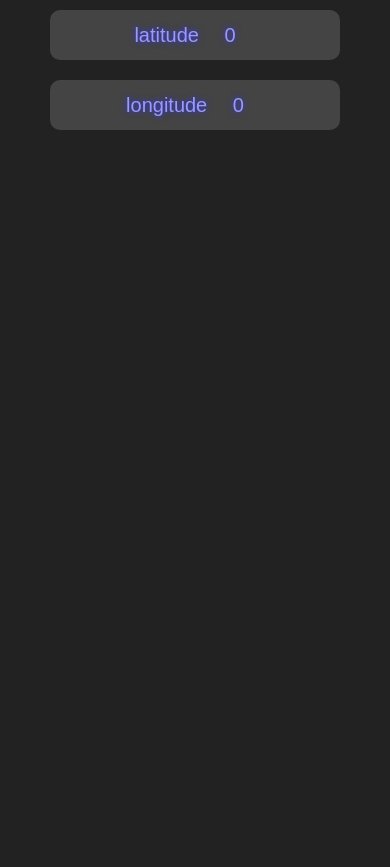
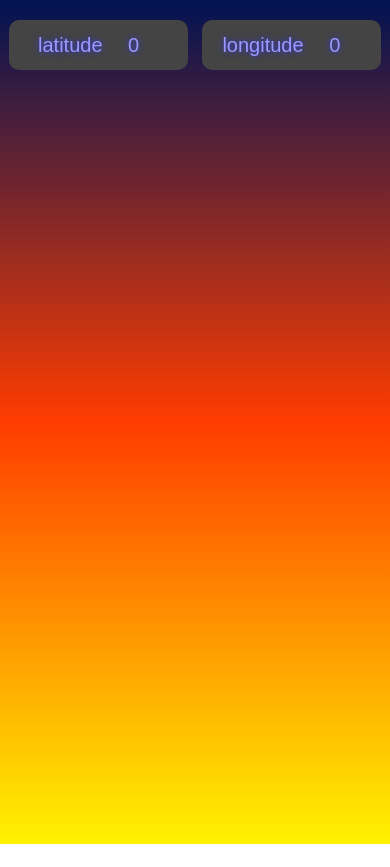
Before and after one commit to asecoder3/fullsack, a website: page public/index.html in a window 390 px wide. After the commit the page ends 844 px from the top, so only its background shows below. Drawn offline with nearby package versions, Linux system fonts and the light colour scheme.

Commit message:
responsive this is not

```diff
--- a/public/geolocation.js
+++ b/public/geolocation.js
@@ -2,13 +2,15 @@ if ("geolocation" in navigator) {
   navigator.geolocation.getCurrentPosition((location) => {
     document.getElementById('longitude').innerHTML = location.coords.longitude;
     document.getElementById('latitude').innerHTML = location.coords.latitude;
-    const map = L.map('map').setView([location.coords.latitude, location.coords.longitude], 15);
+    const crd = [location.coords.latitude, location.coords.longitude];
+    const map = L.map('map').setView(crd, 15);
     L.tileLayer('https://{s}.tile.openstreetmap.org/{z}/{x}/{y}.png', {
-      attribution: '&copy; <a href="https://www.openstreetmap.org/copyright">OpenStreetMap</a> contributors',
+      attribution: '',
       minZoom: 0,
       maxZoom: 19,
     }).addTo(map);
     $('br').remove();
+    L.marker(crd).addTo(map);
   });
 } else {
   throw new Error('location not available');
--- a/public/index.html
+++ b/public/index.html
@@ -9,6 +9,7 @@
     <link rel="stylesheet" href="./master.css">
   </head>
   <body>
+
     <div class="titudes">
       <div class="latitude">
         <p>latitude</p>
@@ -22,6 +23,9 @@
     <div class="map" id="map">
 
     </div>
+    <div class="background">
+
+    </div>
   </body>
   <script src="./geolocation.js" charset="utf-8"></script>
   <script src="./app.js" charset="utf-8"></script>
--- a/public/master.css
+++ b/public/master.css
@@ -1,15 +1,27 @@
 body {
-  background-color: #222;
+
   color: #ddd;
   font-family: sans-serif;
   font-weight: 400;
   font-size: 20px;
   margin: 0px;
+  height: 100vh;
+}
+.background {
+  background: linear-gradient(#001352, #ff3c00, #fff200);
+  position: fixed;
+  top: 0px;
+  left: 0px;
+  width: 100%;
+  height: 100%;
+  z-index: -1;
 }
 .titudes {
   color: #99f;
   text-shadow: 0px 0px 6px #33e;
   text-align: center;
+  height: 100px;
+  width: 100vw;
 }
 .titudes p {
   margin-top: 0px;
@@ -21,18 +33,24 @@ body {
 .titudes div {
   display: inline-block;
   background-color: #444;
-  width: calc(100% - 100px);
+  width: 46%;
   max-width: 600px;
   text-align: center;
   border-radius: 10px;
   transition: 0.2s;
-  margin: 10px 20px;
+  margin: 20px 1%;
 }
+
 .titudes div:hover {
   background-color: #555;
-  box-shadow: 0px 0px 12px 0px black;
+  box-shadow: 0px 0px 12px 0px #555;
 }
 .map {
   width: 100%;
-  height: calc(100vh - 140px);
+  height: 85%;
 }
+@media screen and (max-width: 450px) {
+  #map {
+    height: 0px;
+  }
+}
```
